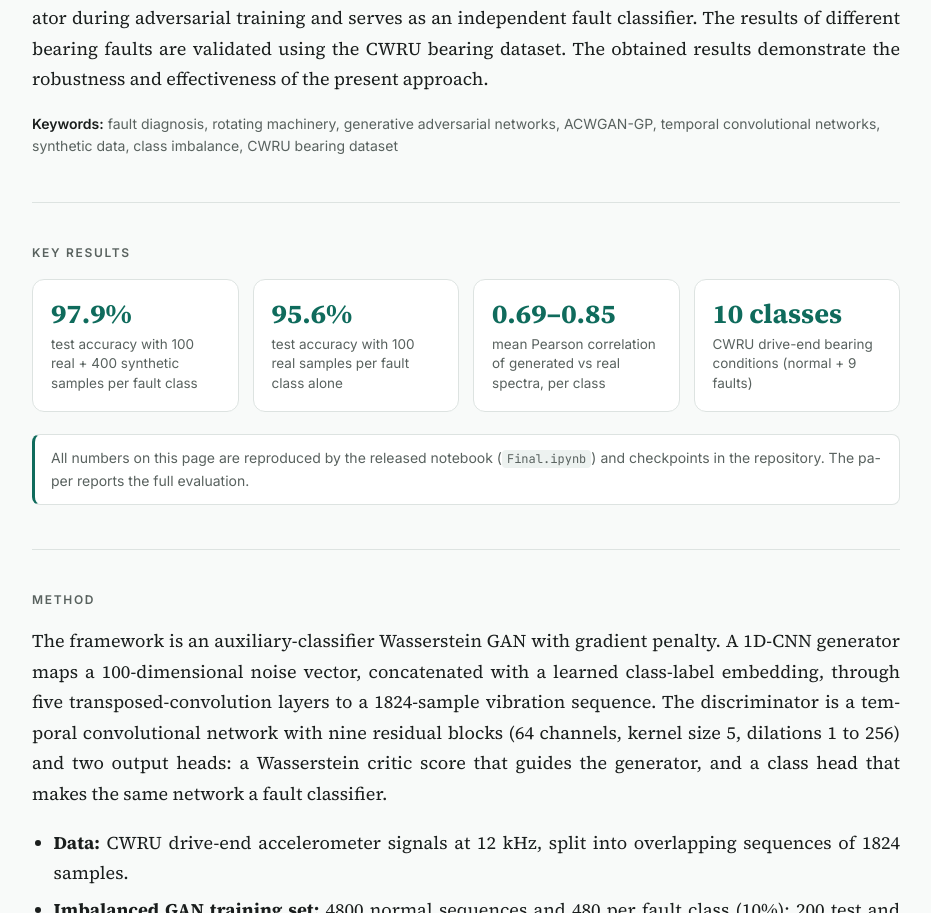
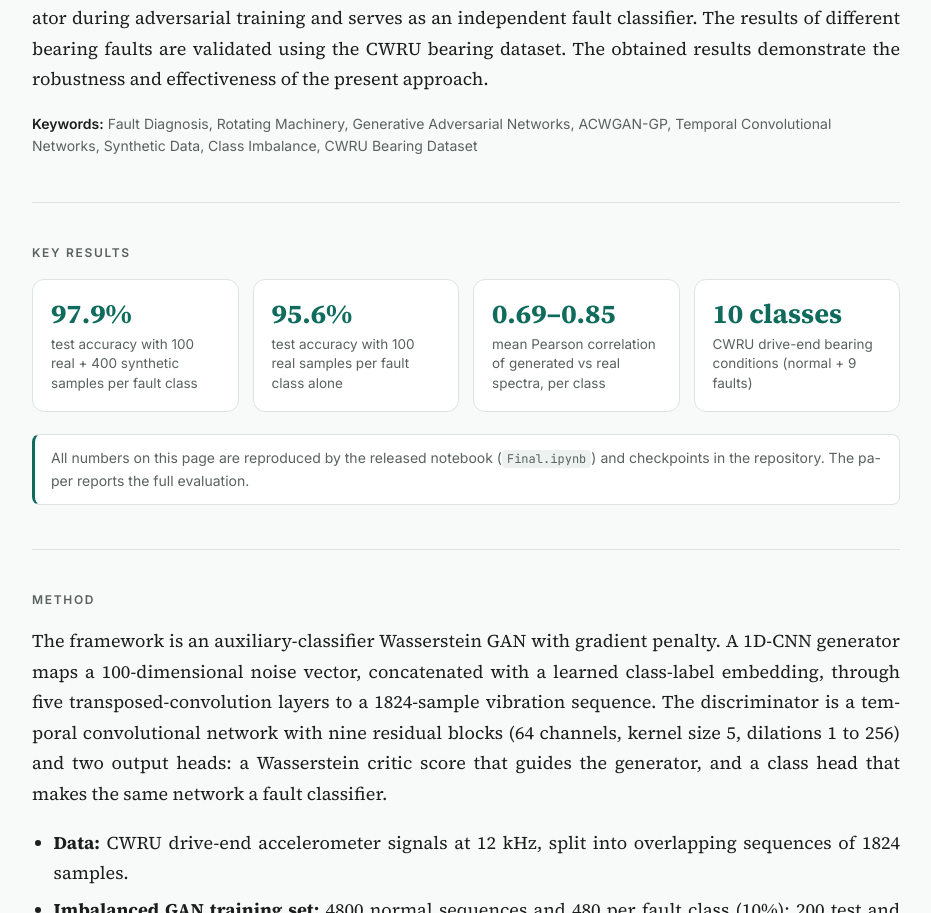
Before and after one commit to Ritabrata-Chakraborty/An-Efficient-Approach-for-Synthetic-Data-Generation-and-Fault-Diagnosis-for-Rotating-Machinery, a plain HTML site: page docs/index.html in a window 1280 px wide. Shown: the part 950-1863 px from the top of the page, without its empty margins (174-1105 px from the left). Drawn offline with Linux system fonts and the light colour scheme.

Commit message:
Title Case keywords
Co-Authored-By: Claude Opus 5.5 <noreply@anthropic.com>

```diff
--- a/docs/index.html
+++ b/docs/index.html
@@ -25,7 +25,7 @@
 <meta name="citation_lastpage" content="247">
 <meta name="citation_doi" content="10.1049/icp.2025.2364">
 <meta name="citation_language" content="en">
-<meta name="citation_keywords" content="fault diagnosis; rotating machinery; generative adversarial network; ACWGAN-GP; temporal convolutional network; synthetic data generation; class imbalance; CWRU bearing dataset">
+<meta name="citation_keywords" content="Fault Diagnosis; Rotating Machinery; Generative Adversarial Network; ACWGAN-GP; Temporal Convolutional Network; Synthetic Data Generation; Class Imbalance; CWRU Bearing Dataset">
 <meta name="citation_abstract_html_url" content="https://robotics1106.github.io/An-Efficient-Approach-for-Synthetic-Data-Generation-and-Fault-Diagnosis-for-Rotating-Machinery/">
 
 <!-- Open Graph / social -->
@@ -195,7 +195,7 @@ footer { padding: 32px 0 56px; font: 13px/1.7 var(--sans); color: var(--muted);
 <section id="abstract">
   <h2>Abstract</h2>
   <p>Fault diagnosis in rotating machinery is often hindered by the scarcity of fault samples and the resulting class imbalance. Generative Adversarial Networks (GANs) are effective at dealing with this issue. In this work, an efficient Auxiliary Classifier Wasserstein GAN with Gradient Penalty (ACWGAN-GP)-based framework for synthetic data generation and fault classification has been implemented. This approach leverages a Temporal Convolutional Network (TCN) discriminator and a 1D-CNN generator. Both models incorporate positional embeddings, enabling a single trained network to generate diverse time-series representations that mimic the variability observed in real-world data. To ensure and evaluate the quality of the generated samples, statistical similarity was evaluated using four popular methods: Pearson Correlation Coefficient (PCC), Cosine Similarity (CS), Kullback-Leibler Divergence (KLDiv), and Maximum Mean Discrepancy (MMD). The generated data effectively augment the limited number of fault samples, mitigating class imbalance and enhancing the robustness of fault diagnosis. In the proposed framework, the discriminator plays a dual role: it guides the generator during adversarial training and serves as an independent fault classifier. The results of different bearing faults are validated using the CWRU bearing dataset. The obtained results demonstrate the robustness and effectiveness of the present approach.</p>
-  <p class="keywords"><b>Keywords:</b> fault diagnosis, rotating machinery, generative adversarial networks, ACWGAN-GP, temporal convolutional networks, synthetic data, class imbalance, CWRU bearing dataset</p>
+  <p class="keywords"><b>Keywords:</b> Fault Diagnosis, Rotating Machinery, Generative Adversarial Networks, ACWGAN-GP, Temporal Convolutional Networks, Synthetic Data, Class Imbalance, CWRU Bearing Dataset</p>
 </section>
 
 <section id="highlights">
```
